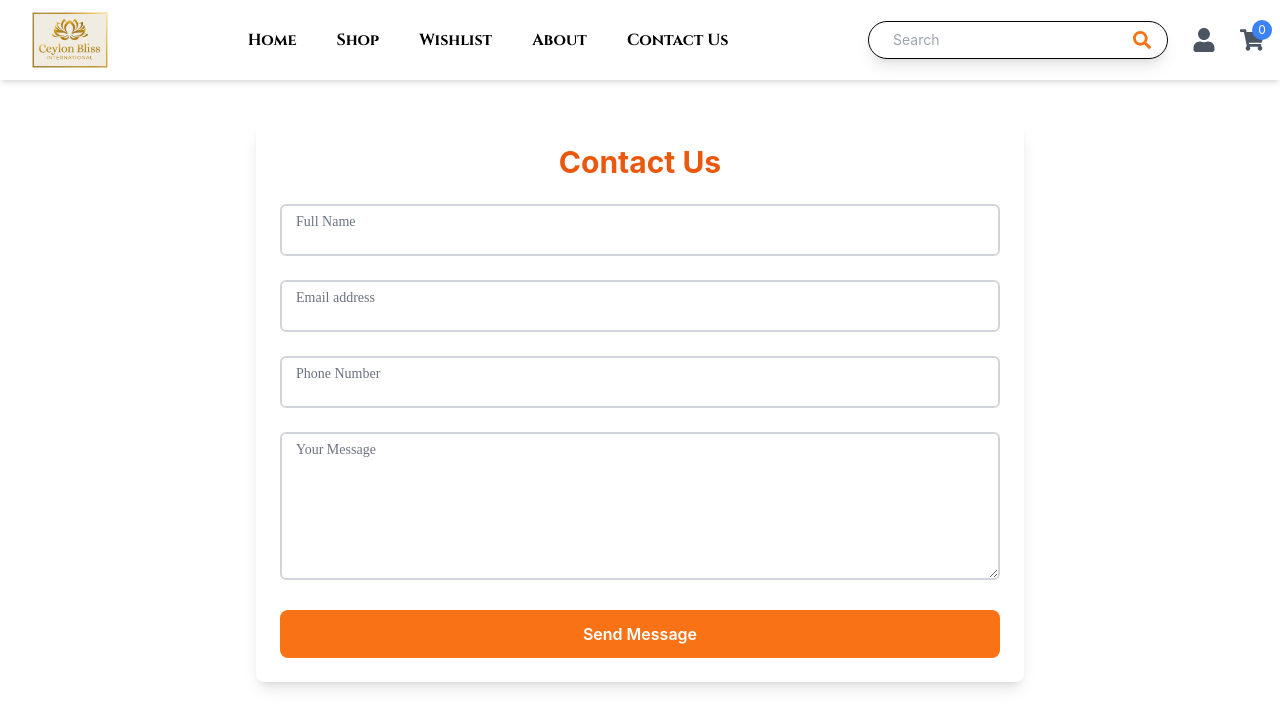
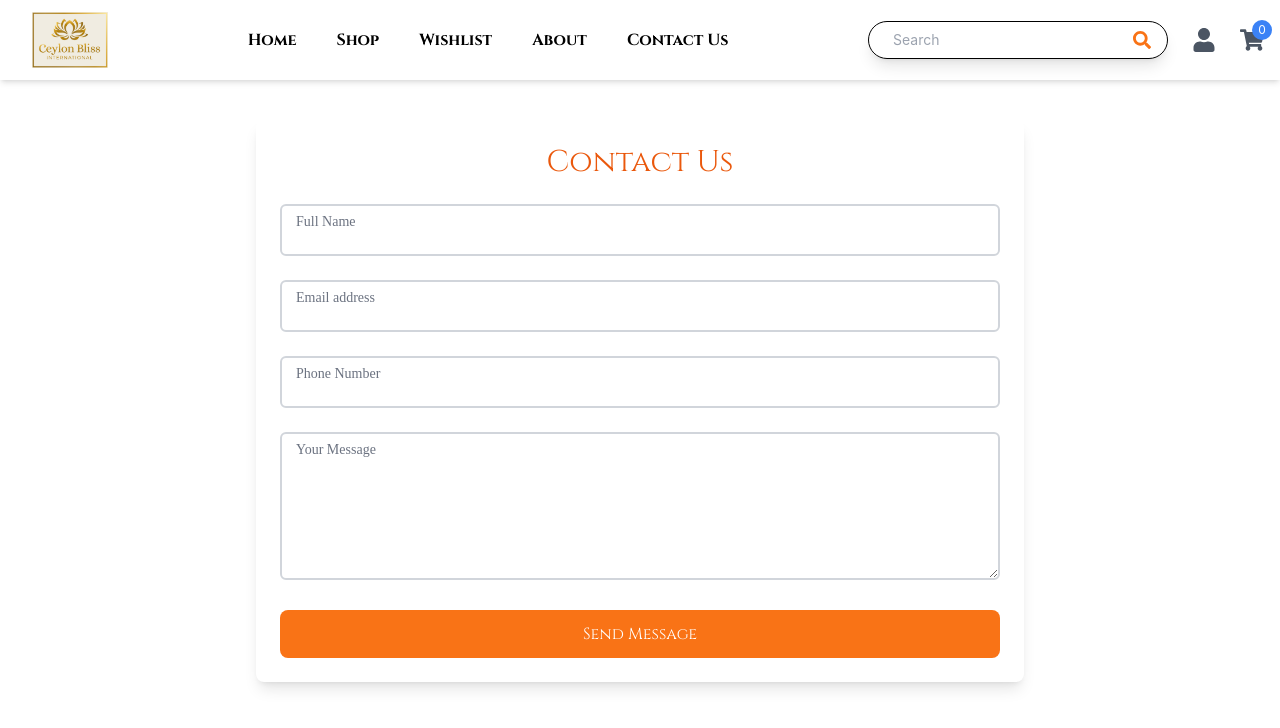
Before and after one commit to Hiruna-SP/Ceylon-Bliss-International, a React (Create React App) app in the folder client/: page /Contactus in a window 1280 px wide. Shown: the top 728 px of the page. Built offline with nearby package versions, Linux system fonts and the light colour scheme; a web font is replaced by a local one.

Commit message:
Update ContactUs component to use 'Cinzel' font for headings and buttons

```diff
--- a/client/src/pages/ContactUs.js
+++ b/client/src/pages/ContactUs.js
@@ -21,7 +21,7 @@ const ContactUs = () => {
 
   return (
     <div className="max-w-3xl mx-auto p-6 mt-10 bg-white shadow-lg rounded-lg">
-      <h2 className="text-3xl font-bold mb-6 text-center text-orange-600">
+      <h2 className="text-3xl font-cinzel mb-6 text-center text-orange-600">
         Contact Us
       </h2>
       <form onSubmit={handleSubmit} className="space-y-6">
@@ -40,8 +40,8 @@ const ContactUs = () => {
           <label
             htmlFor="name"
             className="absolute left-3 font-merriweather top-2 bg-white px-1 text-sm text-gray-500 transition-all duration-300
-      peer-focus:top-[-12px] peer-focus:text-lg
-      peer-valid:top-[-12px] peer-valid:text-md"
+                      peer-focus:top-[-12px] peer-focus:text-lg
+                      peer-valid:top-[-12px] peer-valid:text-md"
           >
             Full Name
           </label>
@@ -117,7 +117,7 @@ const ContactUs = () => {
         {/* Submit Button */}
         <button
           type="submit"
-          className="w-full bg-orange-500 hover:bg-orange-600 text-white font-semibold py-3 rounded-lg transition-all duration-300 ease-in-out transform hover:scale-105 hover:shadow-xl focus:outline-none focus:ring-2 focus:ring-orange-300"
+          className="w-full bg-orange-500 hover:bg-orange-600 text-white font-cinzel py-3 rounded-lg transition-all duration-300 ease-in-out transform hover:scale-105 hover:shadow-xl focus:outline-none focus:ring-2 focus:ring-orange-300"
         >
           Send Message
         </button>
```
